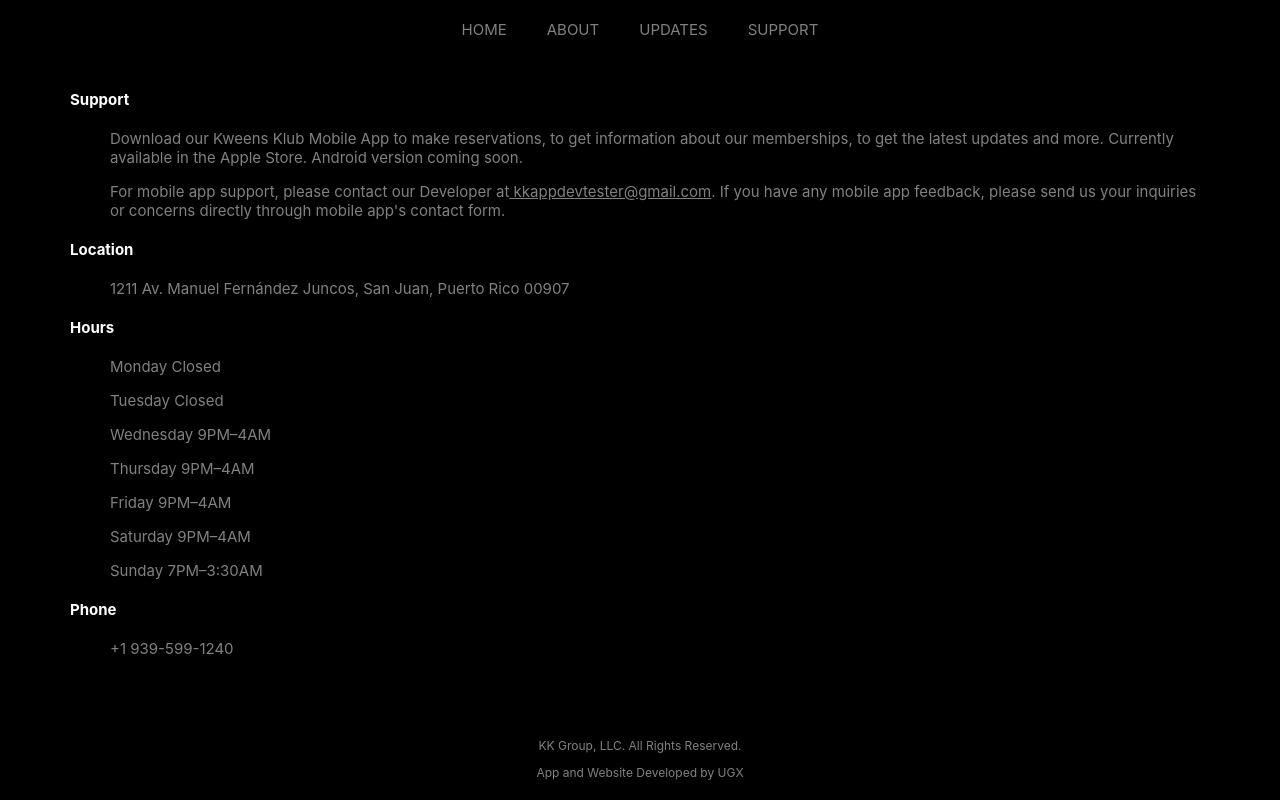
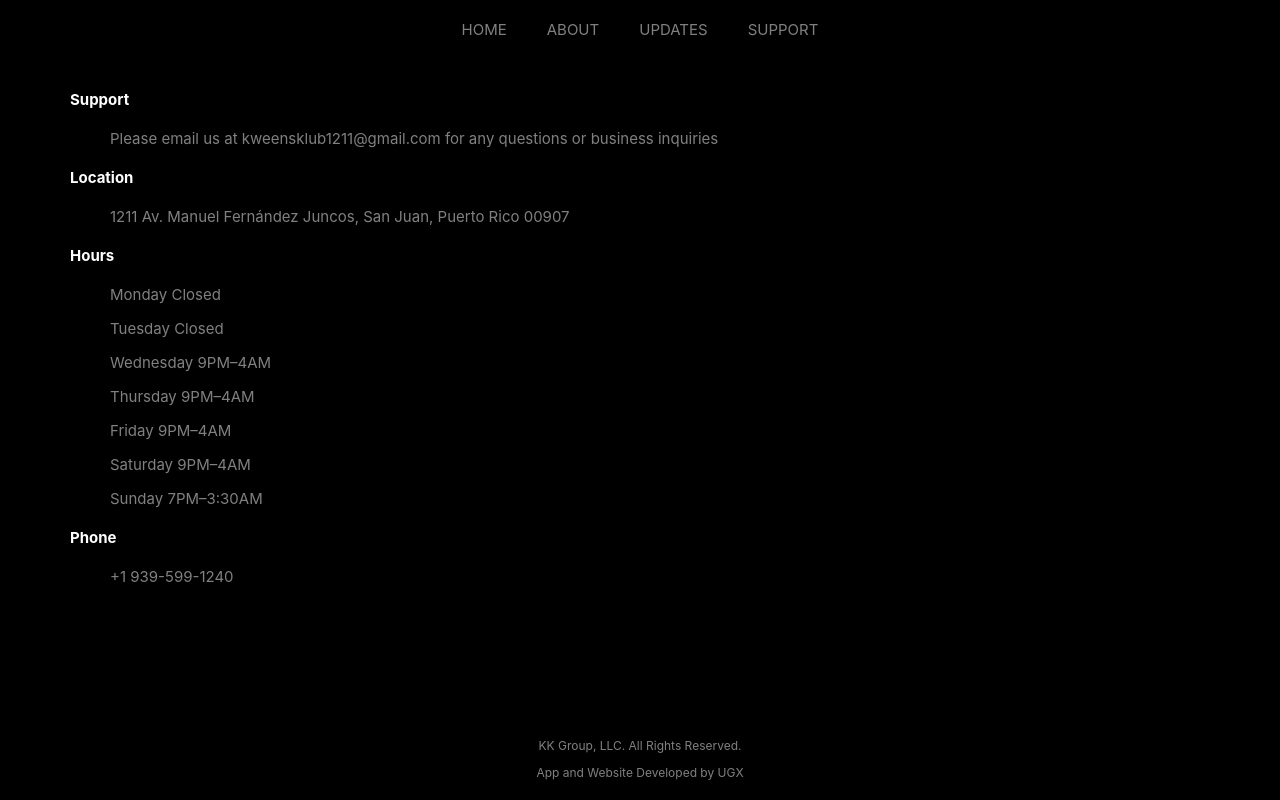
Before and after one commit to Ugonz86/kweensklubweb, a React (Create React App) app: page /support in a window 1280 px wide. Built offline with nearby package versions, Linux system fonts and the light colour scheme.

Commit message:
Modify contact info

```diff
--- a/src/components/Support.js
+++ b/src/components/Support.js
@@ -5,17 +5,18 @@
   return (
     <div className="support">
       <h4>Support</h4>
-      <ul>
+      {/* <ul>
         Download our Kweens Klub Mobile App to make reservations, to get
         information about our memberships, to get the latest updates and more.
         Currently available in the Apple Store. Android version coming soon.
-      </ul>
-      <ul>
+      </ul> */}
+      {/* <ul>
         For mobile app support, please contact our Developer at
         <span style={{textDecoration: 'underline'}}> kkappdevtester@gmail.com</span>. If you have any mobile app feedback, please
         send us your inquiries or concerns directly through mobile app's contact
         form.
-      </ul>
+      </ul> */}
+      <ul>Please email us at kweensklub1211@gmail.com for any questions or business inquiries</ul>
       <h4>Location</h4>
       <ul>1211 Av. Manuel Fernández Juncos, San Juan, Puerto Rico 00907</ul>
       <h4>Hours</h4>
```
